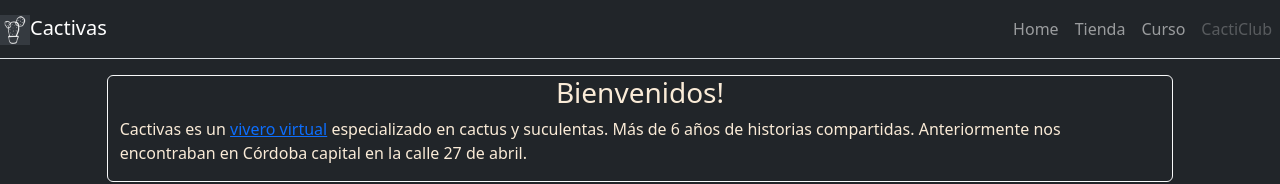
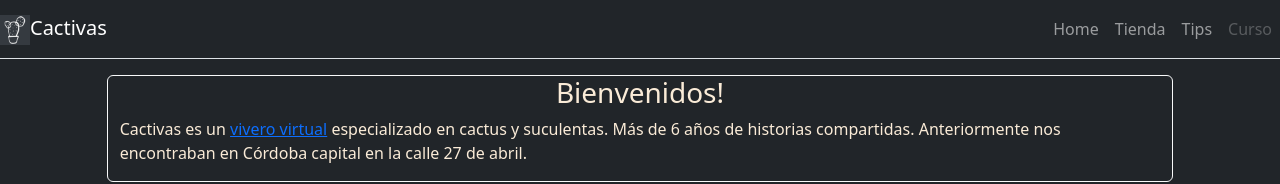
Before and after one commit to FerbaDev/Cactivas, a plain HTML site: page index.html in a window 1280 px wide. Shown: the top 184 px of the page. Drawn offline with nearby package versions, Linux system fonts and the light colour scheme.

Commit message:
se agrega otro html

```diff
--- a/index.html
+++ b/index.html
@@ -27,10 +27,10 @@
           <a class="nav-link" href="#">Tienda</a>
         </li>
         <li class="nav-item text-right">
-          <a class="nav-link" href="#">Curso</a>
+          <a class="nav-link" href="#">Tips</a>
         </li>
         <li class="nav-item text-right">
-          <a class="nav-link disabled">CactiClub</a>
+          <a class="nav-link disabled">Curso</a>
         </li>
       </ul>
     </div>
```
Also changed, not shown: pages/tips.html (added).
